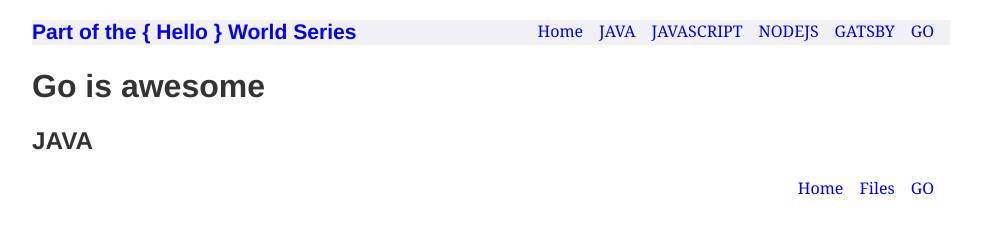
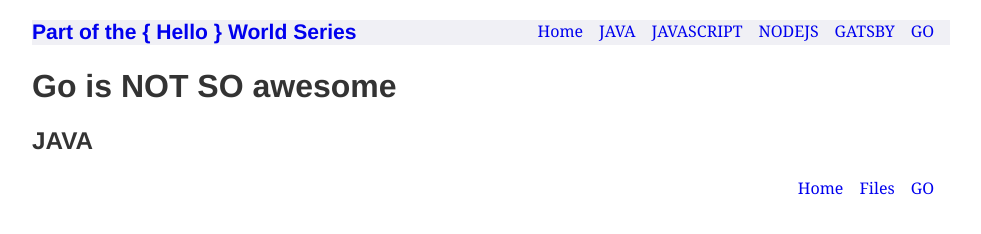
Before and after one commit to rdbasu/hello-gatsby, a Gatsby site: page /go in a window 1280 px wide. Shown: the whole page, without its empty margins (149-1130 px from the left). Built offline with nearby package versions, Linux system fonts and the light colour scheme; Gatsby itself is replaced by a stand-in of ours; some packages are replaced by stand-ins of ours.

Commit message:
another commit

```diff
--- a/src/pages/go.js
+++ b/src/pages/go.js
@@ -5,7 +5,7 @@ import { graphql } from "gatsby"
 
 export default ({ data }) => (
   <Layout>
-    <h1>Go is awesome</h1>
+    <h1>Go is NOT SO awesome</h1>
     <Header headerText={data.site.siteMetadata.java} />
   </Layout>
 )
```
